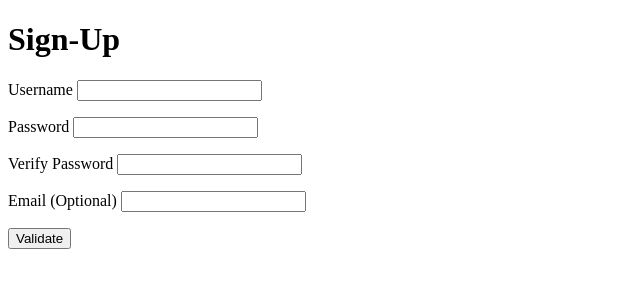
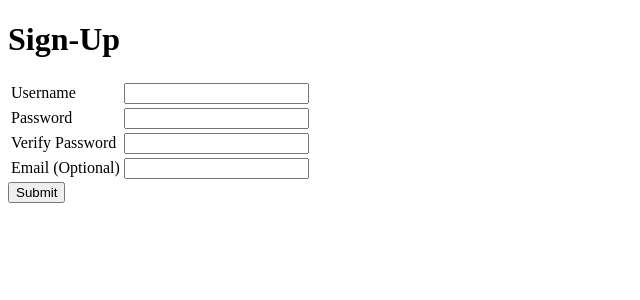
Before and after one commit to bradlhopkins/user-signup, a Flask app: page / in a window 1280 px wide. Shown: the top 300 px of the page, without its empty margins (0-640 px from the left). Run offline with Flask 2, Linux system fonts and the light colour scheme.

Commit message:
complete

```diff
--- a/templates/index.html
+++ b/templates/index.html
@@ -3,7 +3,6 @@
 <!DOCTYPE html>
 
 <html>
-
 
     <head>
         <title>User Signup</title>
@@ -12,30 +11,31 @@
         </style>
     </head>
     <body>
-
-            <h1>Sign-Up</h1>
-            <form method='POST'>
-                <p><label>Username
-                    <input name="username" type="text" value='{{username}}' />
-                </label>
-                    <b class="error">{{username_error}}</b>
-                <p><label>Password
-                    <input name="password" type="password" value='{{password}}' />
-                </label>
-                <b class="error">{{password_error}}</b></p>
-                <p><label>Verify Password
-                    <input name="pwverify" type="password" value='{{pwverify}}' />
-                </label>
-                <b class="error">{{pwverify_error}}</b></p>
-                <p><label>Email (Optional)
-                    <input name="email" type="text" value='{{email}}' />
-                </label>
-                <b class="error">{{email_error}}</b></p>
-                <input type="submit" value="Validate" />
-            </form>
-
-
-
-
+        <h1>Sign-Up</h1>
+        <form method='POST'>
+            <table>
+                <tr>
+                <td><label>Username </label></td>
+                    <td><input name="username" type="text" value='{{username}}' />
+                    <span class="error">{{username_error}}</span></td>
+                </tr>
+                <tr>
+                <td><label>Password</label></td>
+                    <td><input name="password" type="password" value='{{password}}' />
+                    <span class="error">{{password_error}}</span></td>
+                </tr>
+                <tr>
+                <td><label>Verify Password</label></td>
+                    <td><input name="pwverify" type="password" value='{{pwverify}}' />
+                    <span class="error">{{pwverify_error}}</span></td>
+                </tr>
+                <tr>
+                <td><label>Email (Optional)</label></td>
+                    <td><input name="email" type="text" value='{{email}}' />
+                    <span class="error">{{email_error}}</span></td>
+                </tr>
+            </table>
+            <input type="submit" value="Submit" />
+        </form>
     </body>
 </html>
```
